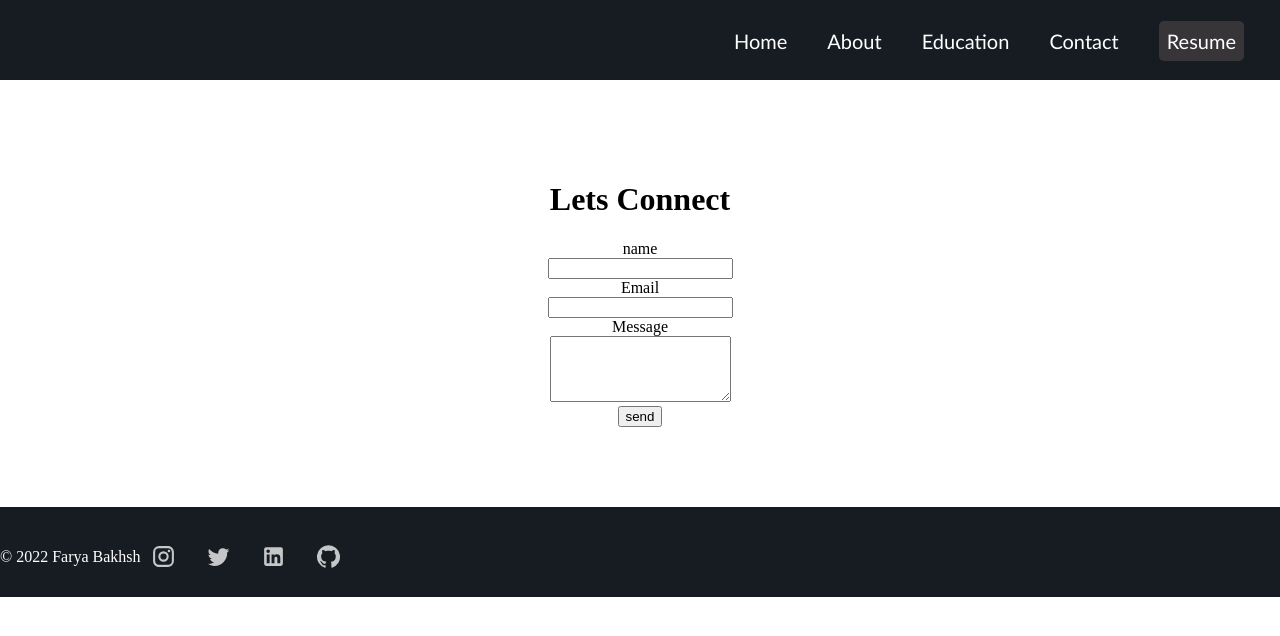
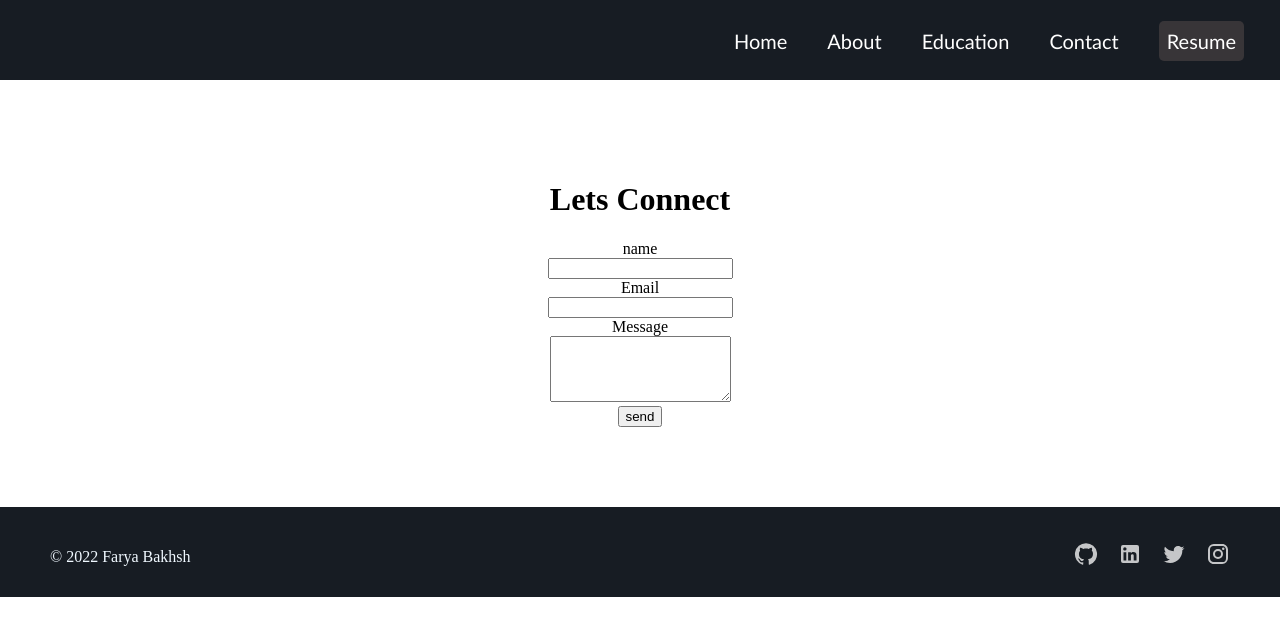
Before and after one commit to faryabakhsh/portfolio, a React (Create React App) app: page /contact in a window 1280 px wide. Shown: the top 636 px of the page. Built offline with nearby package versions, Linux system fonts and the light colour scheme.

Commit message:
update footer

```diff
--- a/src/components/Footer/Footer.css
+++ b/src/components/Footer/Footer.css
@@ -1,6 +1,4 @@
 .footer {
-
-    width: 100%;
   height: 80px;
   background: #171c23;
   display: flex;
@@ -8,39 +6,28 @@
   align-items: center;
   flex-direction: row;
   padding-top: 10px;
-
+  padding-left: 50px;
+  padding-right: 50px;
 }
 
+.name {
+  color: aliceblue;
+  font-weight: 100px;
+}
 
-  .socialMedia svg {
-    float: right;
-    color: white;
-    margin: 5px;
+.socialMedia {
+  color: aliceblue;
+  display: flex;
+  justify-content: space-between;
+  gap: 20px;
   font-size: 25px;
   cursor: pointer;
 
-    text-align: center;
-    align-items: right;
-   justify-content: flex-end ;
-
-      padding-right: 10px;
-   margin: 10px;
-    opacity:0.75;
-
+  opacity: 0.75;
 }
-  .socialMedia svg:hover {
-
+.socialMedia :hover {
   opacity: 1;
-    color:#3d99be;
-
-  }
-
-
-  .footer p {
-    color: white;
-    text-align: center;
-    justify-content: flex-start;
-
+  color: #3d99be;
 }
 
 @media only screen and (max-width: 600px) {
--- a/src/components/Footer/Footer.js
+++ b/src/components/Footer/Footer.js
@@ -8,20 +8,36 @@ import InstagramIcon from "@mui/icons-material/Instagram";
 function Footer() {
   return (
     <div className="footer">
-       <p> &copy; 2022 Farya Bakhsh</p>
+      <p className="name"> &copy; 2022 Farya Bakhsh</p>
       <div className="socialMedia">
-        <a href="https://github.com/faryabakhsh" target="_blank" rel="noopener noreferrer">
-          <GitHubIcon />
+        <a
+          href="https://github.com/faryabakhsh"
+          target="_blank"
+          rel="noopener noreferrer"
+        >
+          <GitHubIcon style={{ color: "white" }} />
         </a>
-        <a href="https://www.linkedin.com/in/faryabakhsh7/" target="_blank" rel="noopener noreferrer">
-          <LinkedInIcon />
+        <a
+          href="https://www.linkedin.com/in/faryabakhsh7/"
+          target="_blank"
+          rel="noopener noreferrer"
+        >
+          <LinkedInIcon style={{ color: "white" }} />
         </a>
 
-        <a href="https://twitter.com/BakhshFarya" target="_blank" rel="noopener noreferrer">
-          <TwitterIcon />
+        <a
+          href="https://twitter.com/BakhshFarya"
+          target="_blank"
+          rel="noopener noreferrer"
+        >
+          <TwitterIcon style={{ color: "white" }} />
         </a>
-        <a href="https://www.instagram.com/" target="_blank" rel="noopener noreferrer">
-          <InstagramIcon />
+        <a
+          href="https://www.instagram.com/"
+          target="_blank"
+          rel="noopener noreferrer"
+        >
+          <InstagramIcon style={{ color: "white" }} />
         </a>
       </div>
     </div>
--- a/src/pages/About.js
+++ b/src/pages/About.js
@@ -17,10 +17,10 @@ function about() {
                 establish myself as a professional developer.
                 <br />
                 <br />
-                As an active member of #Udemy and #FrontendMaster community, I
-                completed frontend development path. Moreover, to hone my skills
-                further, I am taking Minor Courses of Computer Science from the
-                university I am currently studying. <br />
+                As an active member of Udemy community, I completed frontend
+                development path. Moreover, to hone my skills further, I am
+                taking Minor Courses of Computer Science at the university I am
+                currently studying. <br />
                 <br />I am a passionate front-end developer that focuses on
                 writing idiomatic, scalable and accessible code while
                 prioritizing teamwork and collaboration with others as a part of
--- a/src/pages/Home.css
+++ b/src/pages/Home.css
@@ -25,10 +25,11 @@
   justify-content: center;
   align-items: center;
   text-align: center;
-  color: #f0f0f0;
+  color: #17092f;
 }
 
 .about h2 span {
+  font: Merriweather;
   font-size: 60px;
   color: #17092f;
   font-weight: bold;
@@ -41,9 +42,12 @@
   height: 1.5rem;
 }
 
-.about .prompt {
+.prompt {
   width: 70%;
-  font-size: 30px;
+  font-size: 40px;
+  font-weight: 600;
+  color: #261636;
+  font: Poppins;
 }
 
 .about .icons {
--- a/src/pages/Home.js
+++ b/src/pages/Home.js
@@ -163,7 +163,7 @@ function home() {
 
       <div className="section-black">
         <section className="projects">
-          <h2>Projects I'm proud of</h2>
+          <h2>Projects I'm proud of :</h2>
           <article>
             <div className="text">
               {/* <h4>Latest Project</h4> */}
```
Lines whose indentation alone changed are shown as unchanged.
